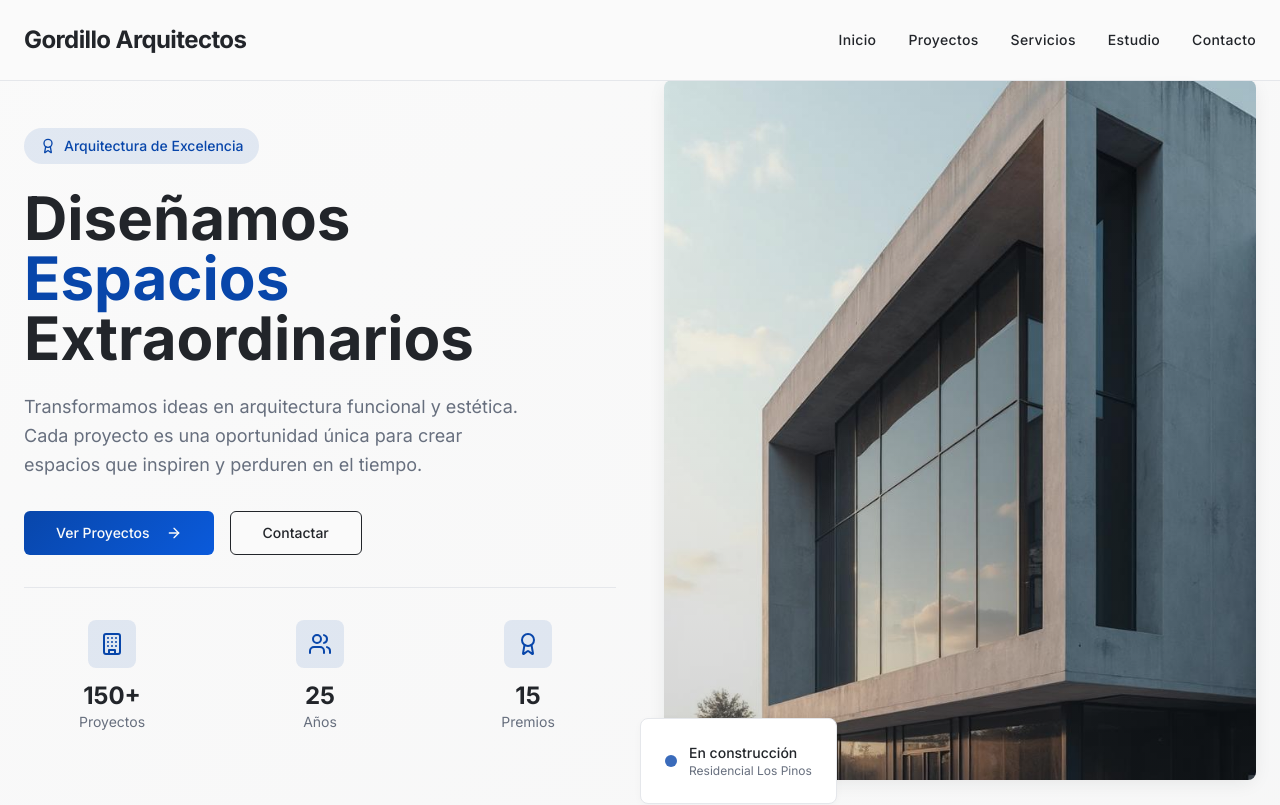
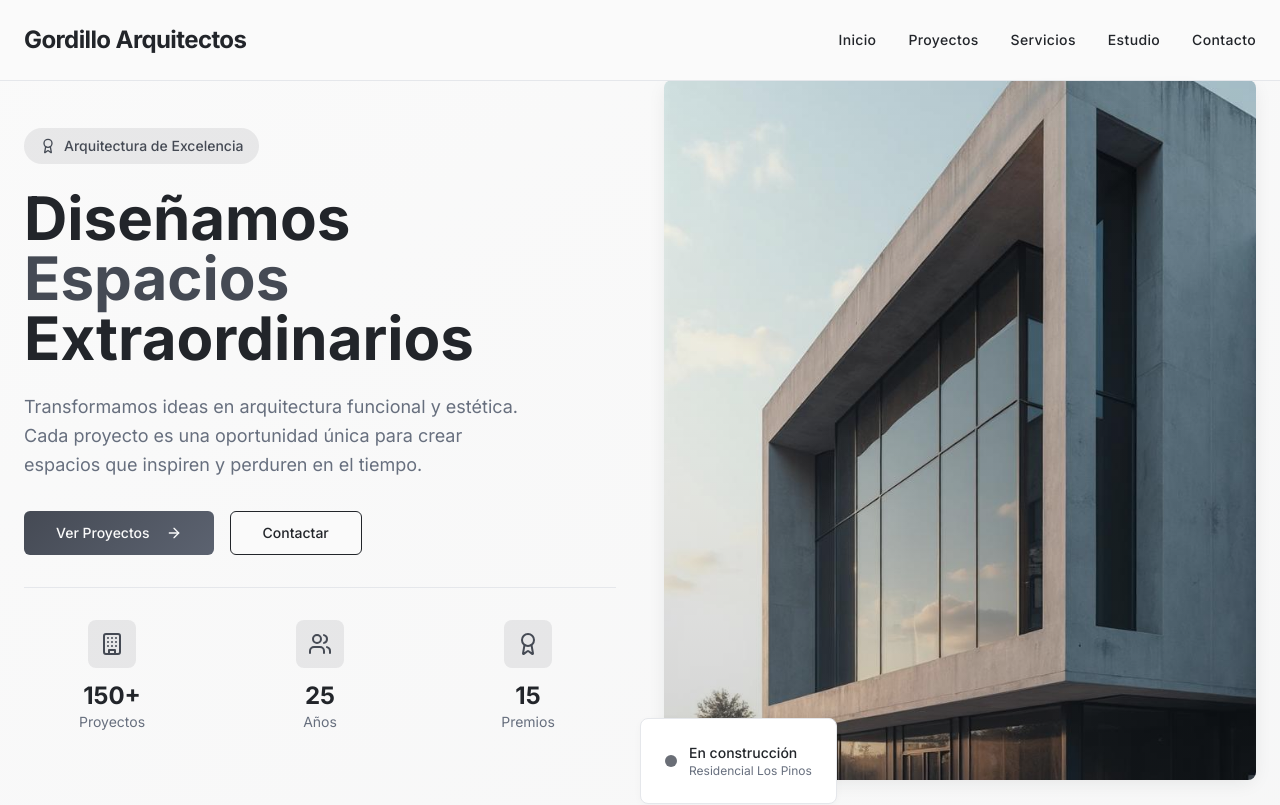
Before and after one commit to FRGSP/gordillo-architects-showcase, a React (Vite) app: page / in a window 1280 px wide. Shown: the top 805 px of the page. Built offline with nearby package versions, Linux system fonts and the light colour scheme.

Commit message:
Refactor: Use grayscale colors
Update the design system to use grayscale colors for a more muted and sophisticated aesthetic.

```diff
--- a/src/index.css
+++ b/src/index.css
@@ -26,7 +26,7 @@ All colors MUST be HSL.
     --muted: 220 5% 94%;
     --muted-foreground: 220 10% 45%;
 
-    --accent: 217 91% 35%;
+    --accent: 220 10% 30%;
     --accent-foreground: 0 0% 98%;
 
     --destructive: 0 84.2% 60.2%;
@@ -34,11 +34,11 @@ All colors MUST be HSL.
 
     --border: 220 13% 91%;
     --input: 220 13% 91%;
-    --ring: 217 91% 35%;
+    --ring: 220 10% 30%;
 
     /* Custom design tokens */
     --gradient-hero: linear-gradient(135deg, hsl(220 10% 15%) 0%, hsl(220 15% 25%) 100%);
-    --gradient-accent: linear-gradient(135deg, hsl(217 91% 35%) 0%, hsl(217 91% 45%) 100%);
+    --gradient-accent: linear-gradient(135deg, hsl(220 10% 30%) 0%, hsl(220 10% 40%) 100%);
     --shadow-elegant: 0 4px 20px -4px hsl(220 10% 15% / 0.1);
     --shadow-card: 0 2px 10px -2px hsl(220 10% 15% / 0.05);
     --transition-smooth: all 0.3s cubic-bezier(0.4, 0, 0.2, 1);
```
